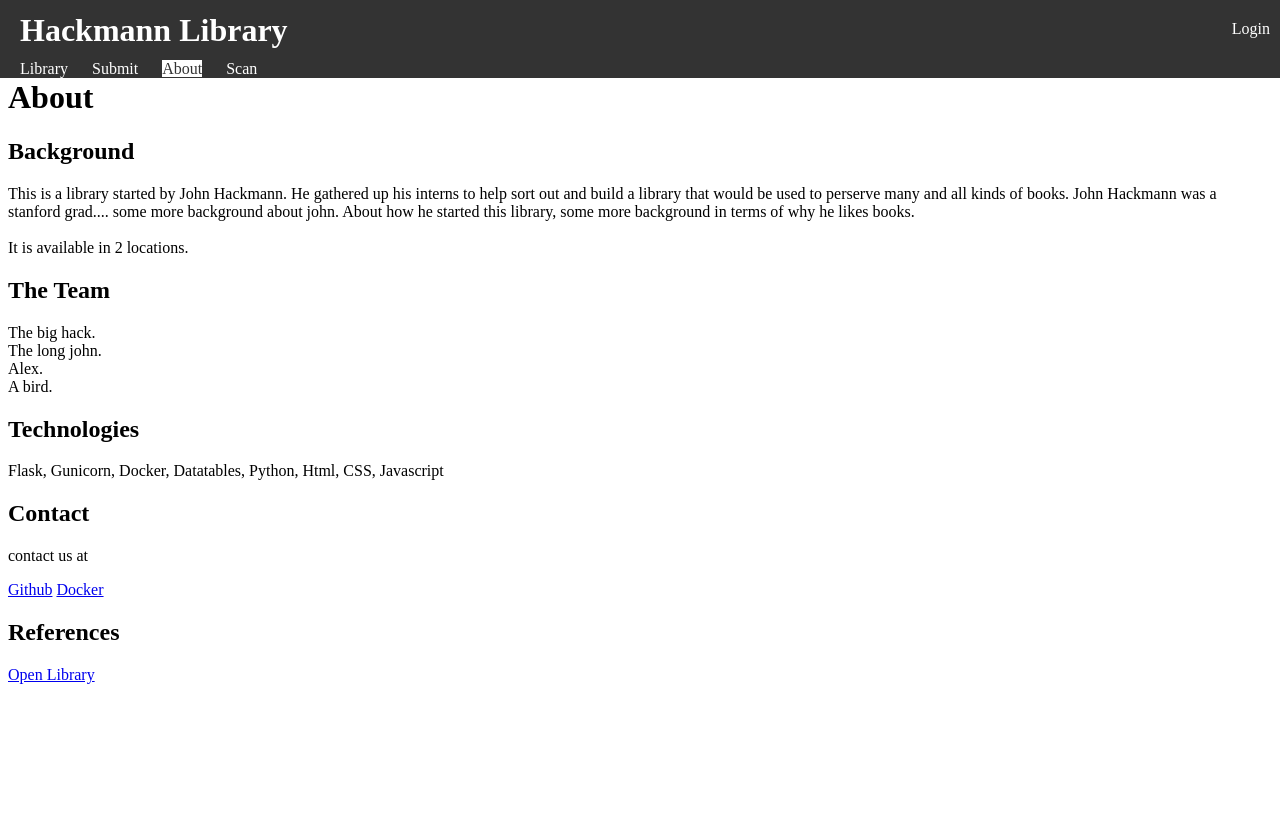
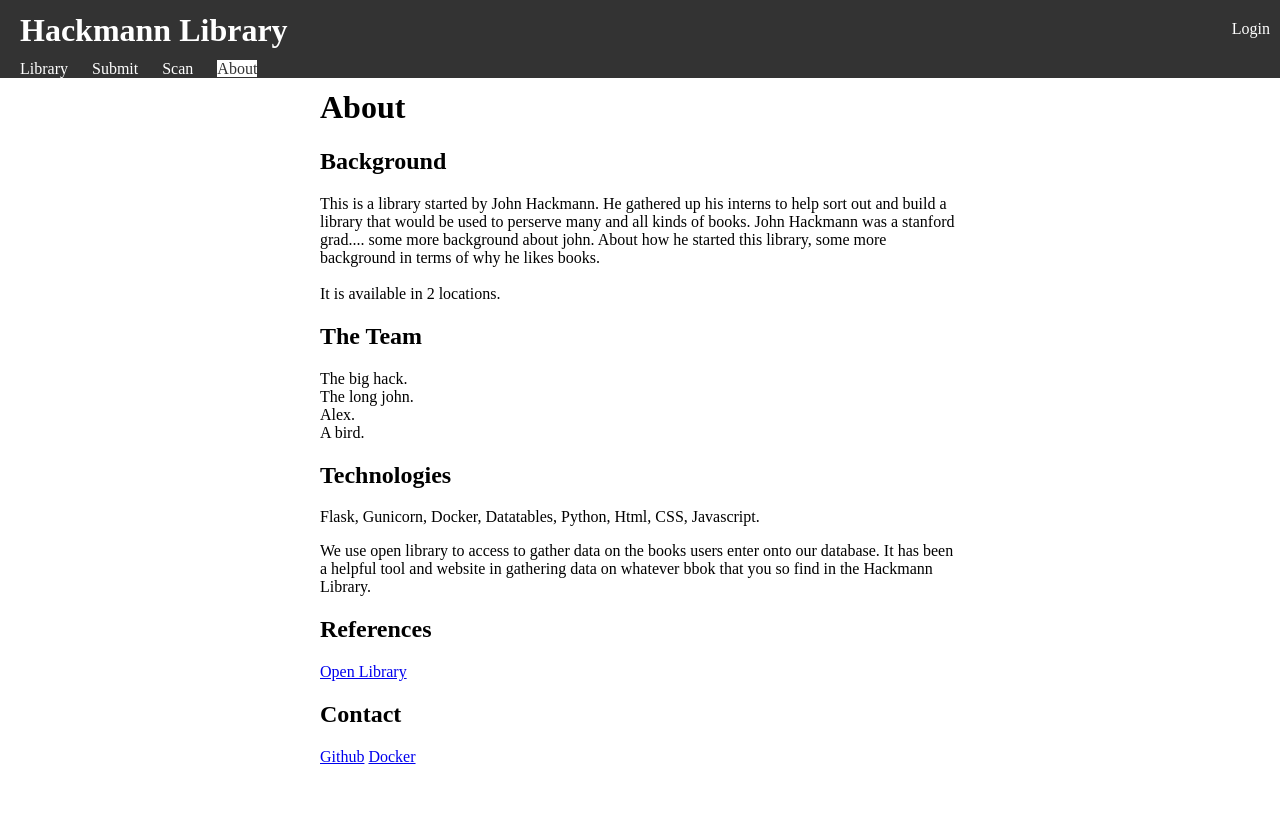
Before and after one commit to HackmannInterns/bookshelfdb, a Flask app: page /about in a window 1280 px wide. Before the commit the page ends 684 px from the top, so only its background shows below. Run offline with Flask 3, Linux system fonts and the light colour scheme.

Commit message:
more changes to the about page and tab

```diff
--- a/templates/about.html
+++ b/templates/about.html
@@ -8,12 +8,16 @@
     <title>About Page</title>
     <style>
         body {
-            padding: 50px 0;
+            padding: 60px 0;
+            margin-left: 25%;
+            margin-right: 25%;
         }
 
         @media only screen and (max-width: 40em) {
             body {
                 padding: 75px 0;
+                margin-left: 10%;
+                margin-right: 10%;
             }
         }
     </style>
@@ -41,17 +45,18 @@
 
     <h2>Technologies</h2>
     <p>
-        Flask, Gunicorn, Docker, Datatables, Python, Html, CSS, Javascript
+        Flask, Gunicorn, Docker, Datatables, Python, Html, CSS, Javascript.
     </p>
-
-    <h2>Contact</h2>
-    <p>contact us at</p>
-    <a href="https://github.com/HackmannInterns/bookshelfdb">Github</a>
-    <a href="https://hub.docker.com/r/alexreynen/bookshelfdb">Docker</a>
+    <p>
+        We use open library to access to gather data on the books users enter onto our database. It has been a helpful tool and website in gathering data on whatever bbok that you so find in the Hackmann Library.
+    </p>
 
     <h2>References</h2>
     <a href="https://openlibrary.org/">Open Library</a>
 
+    <h2>Contact</h2>
+    <a href="https://github.com/HackmannInterns/bookshelfdb">Github</a>
+    <a href="https://hub.docker.com/r/alexreynen/bookshelfdb">Docker</a>
 
 
     <!-- introduction -->
--- a/templates/tabs.html
+++ b/templates/tabs.html
@@ -48,14 +48,12 @@
             {% endif %}
             <a id="library" href="/view">Library</a>
             <a id="submit" href="/submit">Submit</a>
-            <a id="about" href="/about">About</a>
             {% if 'recent' in SessionDict and SessionDict.recent %}
             <a id="recent" href="/view-recent">Recent Additions</a>
-
             {% endif %}
             <!-- <a id="scan" href="/scan">Scan</a> -->
             <a href="https://scanapp.org/">Scan</a>
-
+            <a id="about" href="/about">About</a>
             {% if 'authenticated' in SessionDict and SessionDict.authenticated == "Admin" %}
             <a id="admin" href="/admin">Settings</a>
             {% endif %}
```
